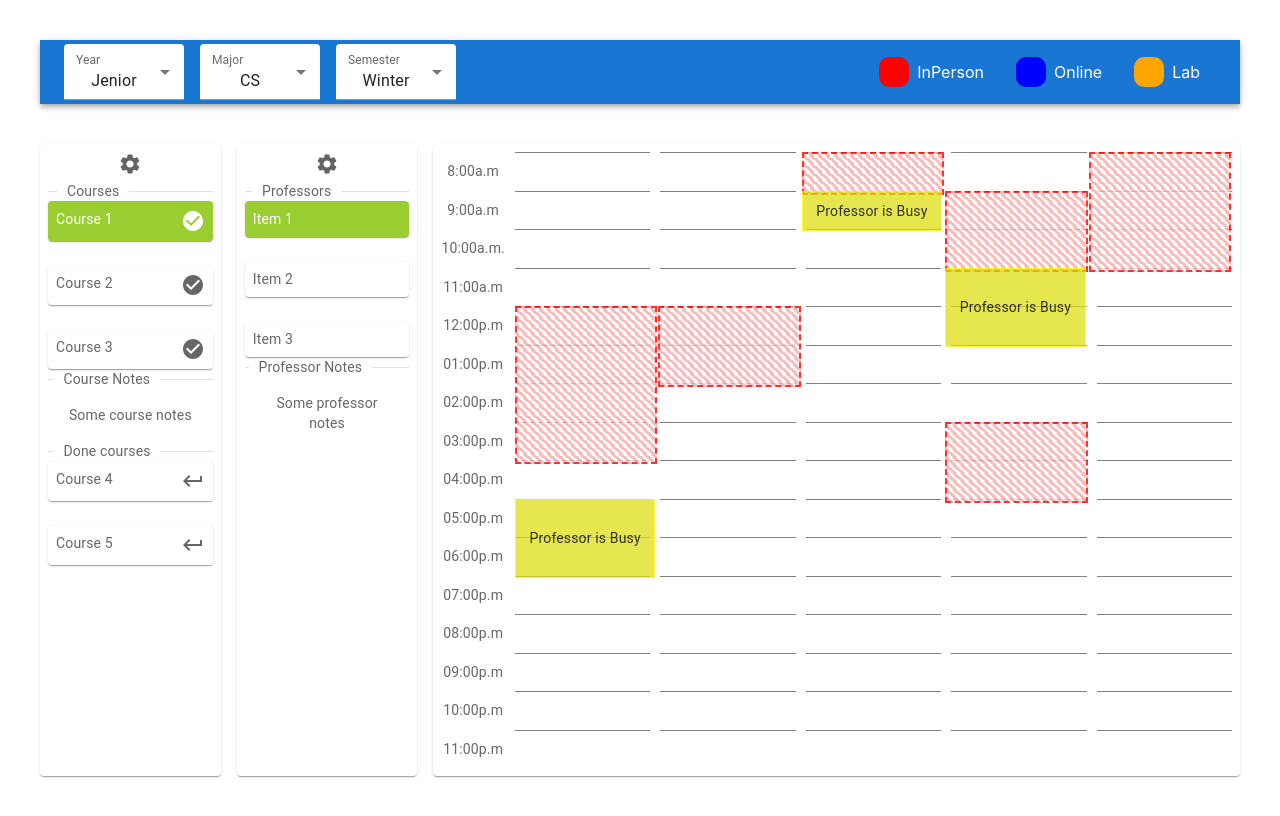
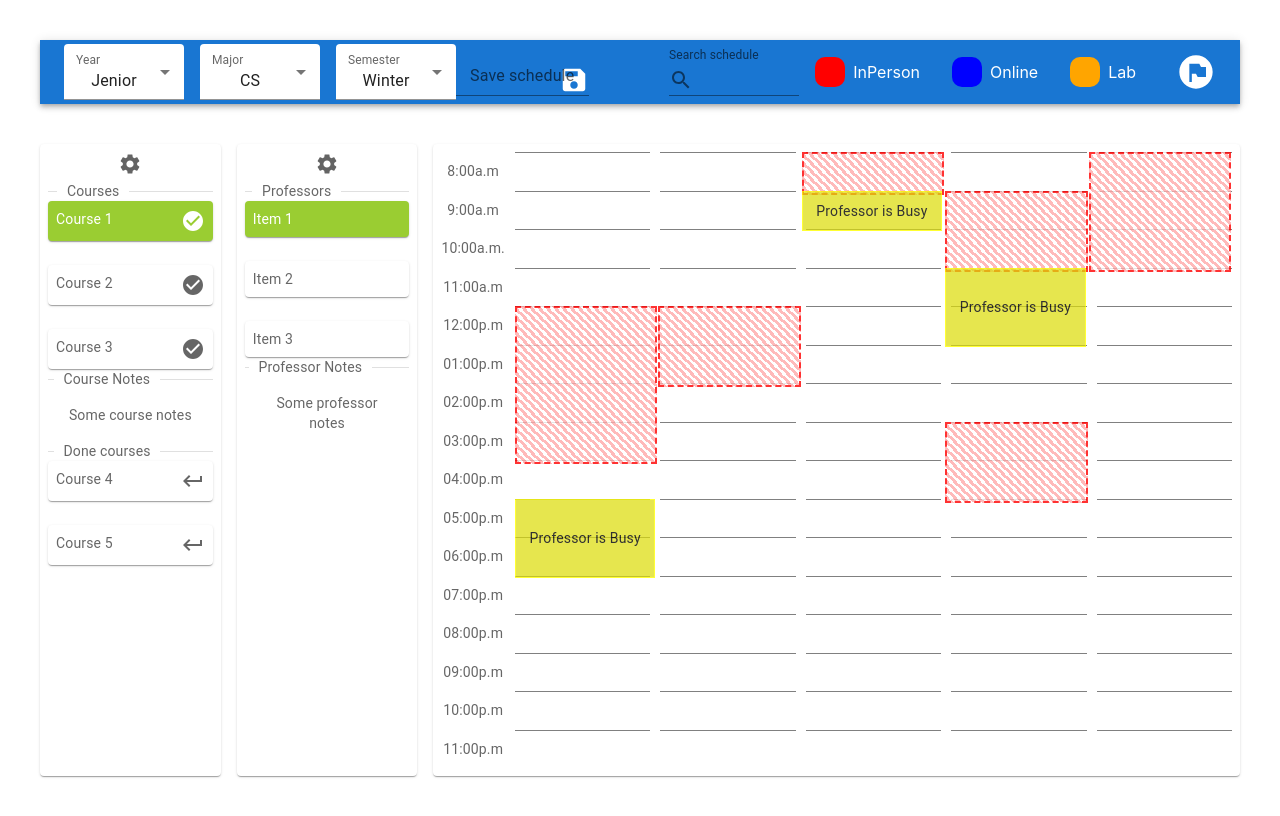
Before and after one commit to omaranBazna/schaduler, a React (Create React App) app: page / in a window 1280 px wide. Shown: the top 816 px of the page. Built offline with nearby package versions, Linux system fonts and the light colour scheme.

Commit message:
add search / save fields

```diff
--- a/src/components/SchaduleBar.js
+++ b/src/components/SchaduleBar.js
@@ -14,6 +14,15 @@
 import FormControl from '@mui/material/FormControl';
 import Select from '@mui/material/Select';
 import { useState } from 'react';
+import FlagCircleIcon from '@mui/icons-material/FlagCircle';
+import SearchIcon from '@mui/icons-material/Search';
+import SaveIcon from '@mui/icons-material/Save';
+
+import Input from '@mui/material/Input';
+import InputAdornment from '@mui/material/InputAdornment';
+import TextField from '@mui/material/TextField';
+import AccountCircle from '@mui/icons-material/AccountCircle';
+
 
 const pages = ['Products', 'Pricing', 'Blog'];
 
@@ -133,9 +142,44 @@
             ))}
           </Box>
 
+          <FormControl sx={{mr:10}} variant="outlined">
+        <InputLabel htmlFor="input-with-icon-adornment">
+          Save schedule
+        </InputLabel>
+        <Input
+        label="Outlined" variant="outlined"
+          id="input-with-icon-adornment"
+         endAdornment={
+            <InputAdornment position="end">
+              <SaveIcon onClick={()=>{
+                alert("Save schedule")
+              }} sx={{cursor:"pointer",width:30,height:30,color:"white"}}/>
+            </InputAdornment>
+          }
+        />
+
+      </FormControl>
+
+
+
+          <FormControl variant="standard">
+        <InputLabel htmlFor="input-with-icon-adornment">
+          Search schedule
+        </InputLabel>
+        <Input
+          id="input-with-icon-adornment"
+          startAdornment={
+            <InputAdornment position="start">
+              <SearchIcon />
+            </InputAdornment>
+          }
+        />
+      </FormControl>
+
          {colors.map(color=>{
           return <Box sx={{m:2, gap:1, display:'flex',alignItems:"center",justifyContent:"center"}}> <Box sx={{height:30,width:30,borderRadius:"10px",background:color.color}}></Box> <Box>{color.label}</Box></Box>
          })}
+         <FlagCircleIcon sx={{ml:3,height:40,width:40,cursor:"pointer"}}/>
         </Toolbar>
       </Container>
     </AppBar>
```
